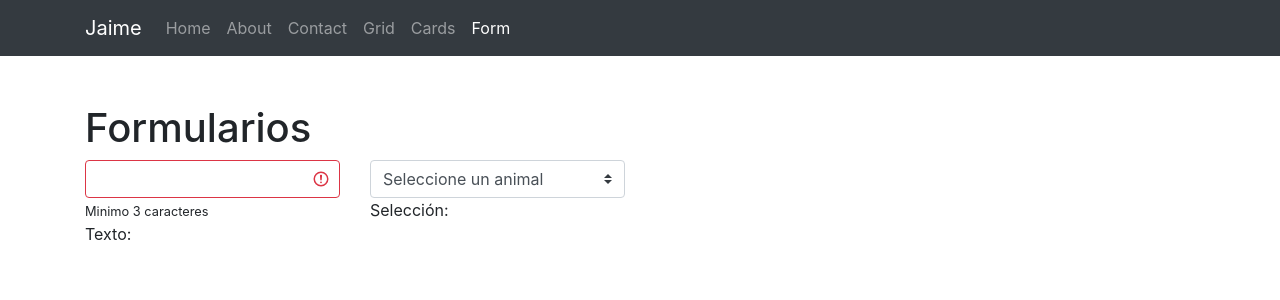
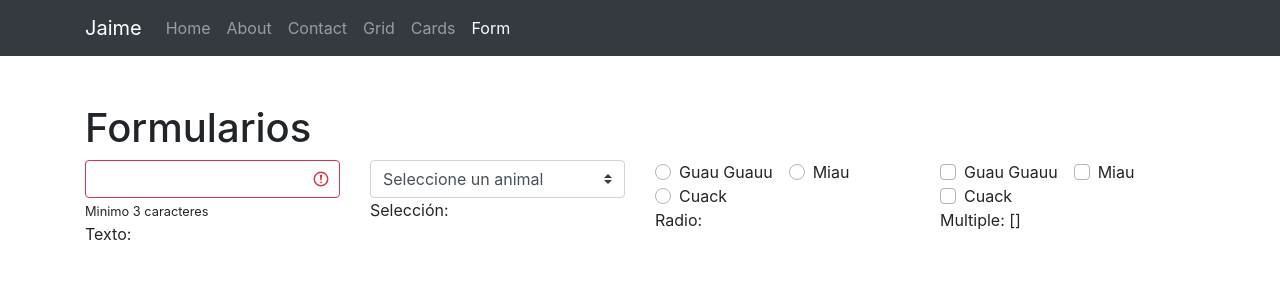
Before and after one commit to Jaimesoto1586/VueJs-CLI-Bootstrap-Estudio, a Vue app: page /form in a window 1280 px wide. Shown: the top 300 px of the page. Built offline with nearby package versions, Linux system fonts and the light colour scheme.

Commit message:
Commit de los 4 formularios de Vuejs-Bootstrap

```diff
--- a/src/views/Form.vue
+++ b/src/views/Form.vue
@@ -1,4 +1,4 @@
-<!-- VIDEO DEL FORMULARIOhttps://www.youtube.com/watch?v=Z1LxWfjjdfU&list=PLPl81lqbj-4J-gfAERGDCdOQtVgRhSvIT&index=29 Y LA PAGINA DE BOOTSTRAP DEL FORMULARIO https://bootstrap-vue.org/docs/components/form-input -->
+<!-- VIDEO DEL FORMULARIO https://www.youtube.com/watch?v=Z1LxWfjjdfU&list=PLPl81lqbj-4J-gfAERGDCdOQtVgRhSvIT&index=29 Y LA PAGINA DE BOOTSTRAP DEL FORMULARIO https://bootstrap-vue.org/docs/components/form-input -->
 <template>
   <div class="mt-5">
         <h1>Formularios</h1>
@@ -18,6 +18,19 @@
                         <b-form-select v-model="select" :options="animales"></b-form-select>
                         <p>Selección: {{select}}</p>
                     </b-col>
+                    <!-- VAMOS A HACER UN FORM RADIO UTILIZANDO LA ETIQUETA <B-FORM-RADIO-GROUP> Y DENTRO DE LA ETIQUETA PONDREMOS NUESTRA COMUNICACION V-MODEL="RADIO" ESTO VA EN EL DATA EL RADIO, ESTO GUARDARA LA OPCION QUE SELECCIONE EL USUARIO. PERO ANTES DE ESO DEBEMOS HACER UNA COLUMNA PARA SEPARAR LOS FORMULARIOS https://bootstrap-vue.org/docs/components/form-radio-->
+                    <b-col md="3">
+                        <b-form-radio-group v-model="radio" :options="animalesRadio"></b-form-radio-group>
+                        <!-- ESTE PARRAFO PINTARA LA RESPUESTA -->
+                        <p>Radio: {{radio}}</p>
+                    </b-col>
+                    <!-- AHORA VAMOS A REALIZAR UNA SELECCION MULTIPLE Y ESTO SE GUARDARAN EN UN ARRAY Y LO MISMO HAY QUE HACER UNA COLUMNA -->
+                    <b-col md="3">
+                        <!-- FUNCIONA DE LA MISMA FORMA QUE LOS DEMAS SOLO QUE SE GUARDARAN DENTRO DE UN ARRAY. EL CHECK VA DENTRO DEL DATA. VAMOS A UTILIZAR EL MISMO ARRAY DE OBJETOS DEL ANTERIOR EL CUAL ERA ANIMALESRADIO -->
+                        <b-form-checkbox-group v-model="check" :options="animalesRadio"></b-form-checkbox-group>
+                        <!-- VAMOS A PINTAR LA RESPUESTA -->
+                        <p>Multiple: {{check}}</p>
+                    </b-col>
                 </b-row>
             </form>
 
@@ -31,17 +44,33 @@ export default {
     data() {
         return {
             texto: '',
+
+            // ESTE ES EL V-MODEL DE LA ETIQUETA <b-form-radio-group> VA A SER NULL Y LAS OPCIONES VAN A SER LAS MISMAS QUE LOS ANIMALES PERO SE LLAMARA ANIMALESRADIO Y DEBO HACER UN NUEVO ARRAY CON OBJETOS CON LOS MISMOS ANIMALES PERO SAQUARE EL VALUE NULL TEXT
+            radio: null,
+
+            // ESTE V-MODEL CHECK VA EN EL FORMULARIO MULTIPLE EN EL ULTIMO
+            check: [],
+
             //AQUI EN EL SELECT SE GUARDARA LO QUE EL USUARIO COLOQUE COMO RESPUESTA
             select: null,
-            // ESTE ES UN ARRAY CON OBJETOS Y SIEMPRE COMIENZA CON CORCHETES Y DESPUES MOSTACHOS [{}] ESTO ESTA EN LA PAGINA DE BOOTSTRAP. LOS VALORES PERRO GATO Y PATO VAN A VIAJAR AL SELECT
+
+            // ESTE ES UN ARRAY CON OBJETOS Y SIEMPRE COMIENZA CON CORCHETES Y DESPUES MOSTACHOS [{}] ESTO ESTA EN LA PAGINA DE BOOTSTRAP. LOS VALORES PERRO GATO Y PATO VAN A VIAJAR AL SELECT. ESTE ARRAY DE OBJETOS VA EN EL SEGUNDO FORMULARIO EN :OPTIONS
             animales: [
                 {value: null, text: 'Seleccione un animal'},
+                {value: 'Perro', text: 'Guau Guauu'},
+                {value: 'Gato', text: 'Miau'},
+                {value: 'Pato', text: 'Cuack'},
+            ],
+
+            // ESTEW OTRO ARRAY DE OBJETOS VA EN EL TERCER FORMULARIO EN :OPTIONS ANIMALESRADIO Y SAQUE EL VALUE NULL
+             animalesRadio: [
                 {value: 'Perro', text: 'Guau Guauu'},
                 {value: 'Gato', text: 'Miau'},
                 {value: 'Pato', text: 'Cuack'},
             ]
         }
     },
+
     // VAMOS A DEJAR DE FORMA DINAMICA EL TRUE EN EL FORMULARIO PARA ESO HAY QUE HACER UN COMPUTED
     computed: {
         comprobar(){
```
